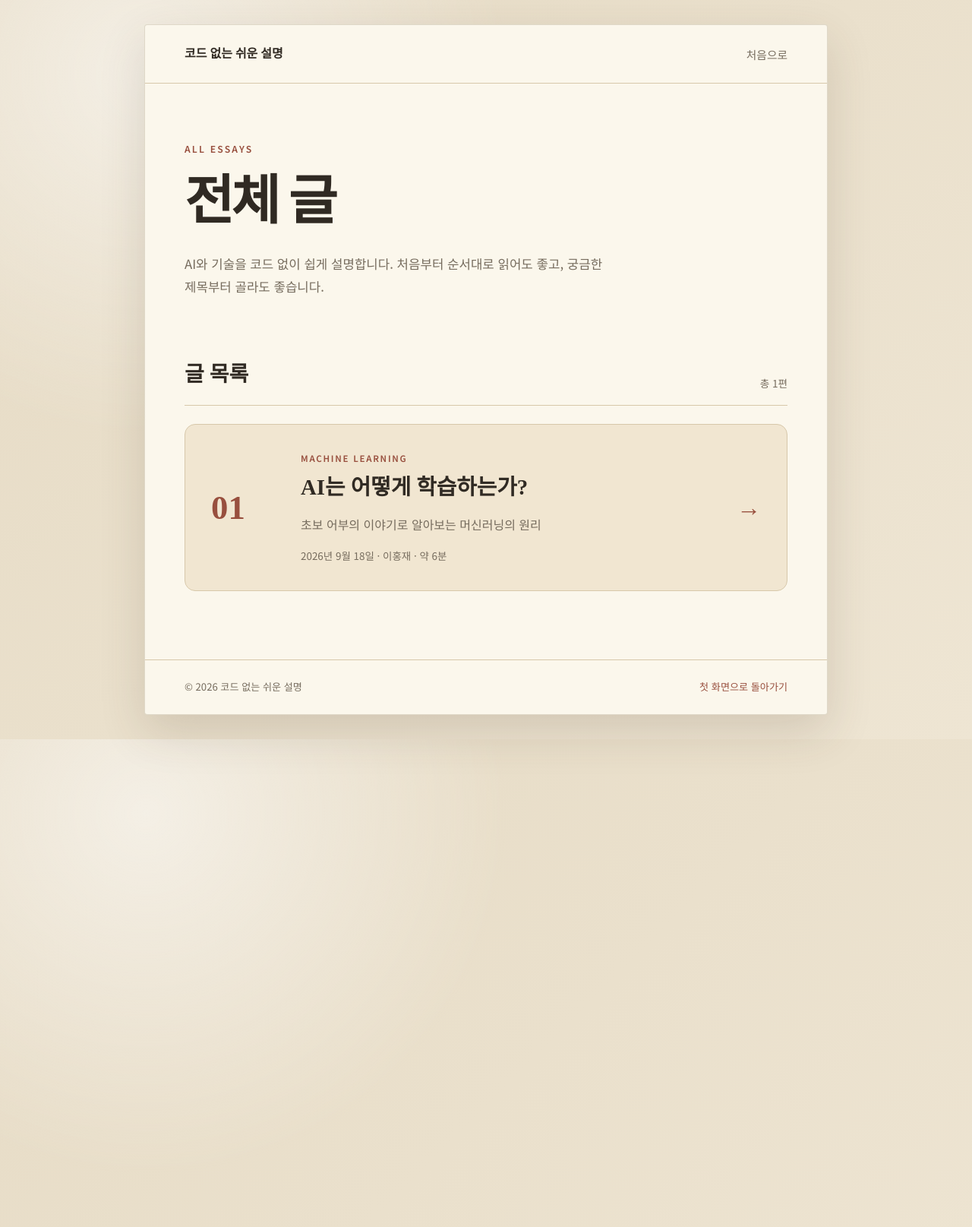
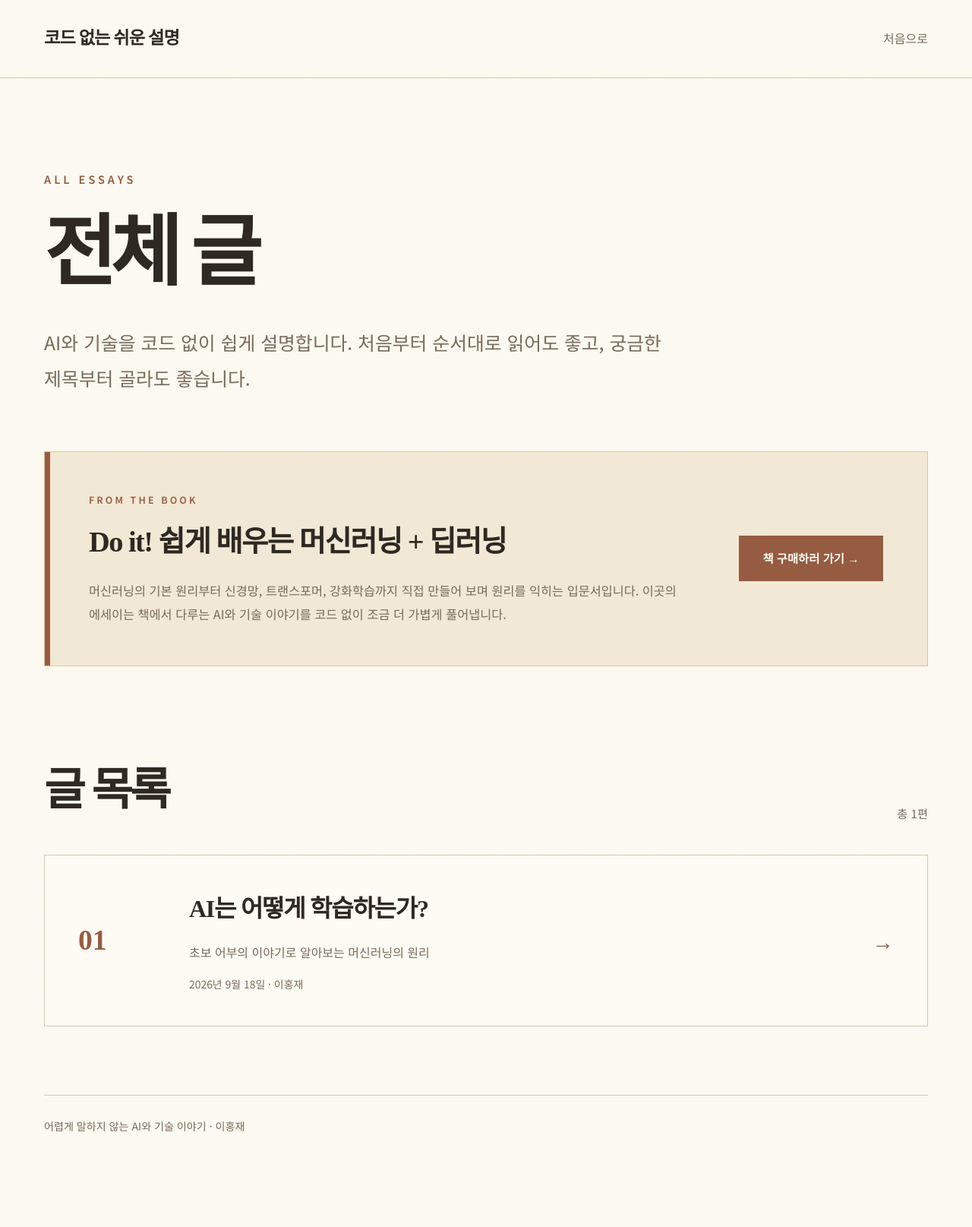
Before and after one commit to chaeyeun-kim/my_website, a Jekyll site: the page essay/index.html, which Jekyll copies as it is, in a window 1280 px wide. Shown: the whole page at 76% size. Built offline with Jekyll 4.4.1, drawn with Linux system fonts in a browser that asks for light colours.

Commit message:
Refactor index.html for improved layout and styles
Updated the HTML structure and styles for better layout and readability.

```diff
--- a/essay/index.html
+++ b/essay/index.html
@@ -5,279 +5,356 @@
   <meta name="viewport" content="width=device-width, initial-scale=1">
 
   <title>전체 글 | 코드 없는 쉬운 설명</title>
-
   <meta
     name="description"
-    content="코드 없는 쉬운 설명의 전체 글 목록입니다."
+    content="AI와 기술을 코드 없이 쉽게 설명하는 에세이 목록"
   >
 
   <link rel="preconnect" href="https://fonts.googleapis.com">
   <link rel="preconnect" href="https://fonts.gstatic.com" crossorigin>
-
   <link
-    href="https://fonts.googleapis.com/css2?family=Noto+Sans+KR:wght@400;500;600&family=Noto+Serif+KR:wght@500;600;700&display=swap"
+    href="https://fonts.googleapis.com/css2?family=Noto+Sans+KR:wght@400;500;600&family=Noto+Serif+KR:wght@400;600;700&display=swap"
     rel="stylesheet"
   >
 
   <style>
     :root {
-      --background: #e9dfca;
-      --paper: #fbf7ec;
-      --paper-dark: #f1e6d1;
-      --ink: #302a23;
-      --muted: #766c5e;
-      --accent: #984f3e;
-      --accent-dark: #74392d;
-      --line: #d7c8aa;
-      --shadow: rgba(75, 59, 38, 0.16);
+      --outer-paper: #e8dfca;
+      --paper: #fbf8ef;
+      --paper-dark: #f1e8d5;
+      --ink: #2e2922;
+      --soft-ink: #786b5a;
+      --accent: #965c42;
+      --accent-dark: #74422f;
+      --line: #d8c7a6;
+      --white: #fffdf7;
     }
 
     * {
       box-sizing: border-box;
     }
 
+    html {
+      scroll-behavior: smooth;
+    }
+
     body {
       margin: 0;
-      padding: 32px 18px;
+      background: var(--outer-paper);
       color: var(--ink);
-      background:
-        radial-gradient(
-          circle at 15% 10%,
-          rgba(255, 255, 255, 0.55),
-          transparent 34%
-        ),
-        linear-gradient(135deg, #e6dbc5, #eee5d3);
       font-family: "Noto Sans KR", sans-serif;
-      line-height: 1.75;
+      word-break: keep-all;
+      line-height: 1.8;
+    }
+
+    a {
+      color: inherit;
     }
 
     .page {
-      width: min(100%, 900px);
-      min-height: calc(100vh - 64px);
+      width: min(1500px, 100%);
+      min-height: 100vh;
       margin: 0 auto;
-      overflow: hidden;
-      background: var(--paper);
-      border: 1px solid rgba(113, 89, 58, 0.2);
-      border-radius: 4px;
-      box-shadow: 0 22px 60px var(--shadow);
+      background:
+        linear-gradient(rgba(255,255,255,0.15), rgba(255,255,255,0.15)),
+        var(--paper);
+      box-shadow: 0 0 35px rgba(81, 62, 34, 0.08);
     }
 
-    header {
+    .site-header {
       display: flex;
       align-items: center;
       justify-content: space-between;
-      gap: 24px;
-      padding: 24px 52px;
+      gap: 30px;
+      padding: 30px 58px;
       border-bottom: 1px solid var(--line);
     }
 
-    .wordmark {
-      color: var(--ink);
-      font-family: "Noto Serif KR", serif;
-      font-weight: 700;
+    .site-title,
+    .home-link {
       text-decoration: none;
     }
 
-    header nav a {
-      color: var(--muted);
-      font-size: 0.92rem;
-      text-decoration: none;
+    .site-title {
+      font-family: "Noto Serif KR", serif;
+      font-size: 1.45rem;
+      font-weight: 700;
+      letter-spacing: -0.04em;
     }
 
-    header nav a:hover {
+    .home-link {
+      color: var(--soft-ink);
+      font-size: 1rem;
+    }
+
+    .home-link:hover {
       color: var(--accent);
     }
 
     main {
-      padding: 76px 52px 90px;
+      padding: 0 58px 120px;
+    }
+
+    .hero {
+      max-width: 1000px;
+      padding: 120px 0 72px;
     }
 
     .eyebrow {
-      margin: 0 0 14px;
+      display: block;
+      margin-bottom: 30px;
       color: var(--accent);
-      font-size: 0.76rem;
+      font-size: 0.9rem;
       font-weight: 600;
-      letter-spacing: 0.18em;
+      letter-spacing: 0.28em;
+    }
+
+    h1,
+    h2,
+    h3 {
+      font-family: "Noto Serif KR", serif;
     }
 
     h1 {
-      margin: 0;
-      font-family: "Noto Serif KR", serif;
-      font-size: clamp(2.4rem, 7vw, 4.4rem);
-      line-height: 1.25;
-      letter-spacing: -0.05em;
+      margin: 0 0 38px;
+      font-size: clamp(3.8rem, 8vw, 7.8rem);
+      font-weight: 600;
+      line-height: 1.08;
+      letter-spacing: -0.07em;
     }
 
-    .introduction {
-      max-width: 610px;
-      margin: 24px 0 0;
-      color: var(--muted);
-      font-size: 1.05rem;
-      word-break: keep-all;
+    .hero-description {
+      max-width: 890px;
+      margin: 0;
+      color: var(--soft-ink);
+      font-size: clamp(1.1rem, 2vw, 1.55rem);
+      line-height: 1.9;
+    }
+
+    .book-card {
+      position: relative;
+      overflow: hidden;
+      display: grid;
+      grid-template-columns: minmax(0, 1fr) auto;
+      align-items: center;
+      gap: 55px;
+      margin: 0 0 110px;
+      padding: 52px 58px;
+      background: var(--paper-dark);
+      border: 1px solid var(--line);
+    }
+
+    .book-card::before {
+      position: absolute;
+      top: 0;
+      left: 0;
+      width: 7px;
+      height: 100%;
+      background: var(--accent);
+      content: "";
+    }
+
+    .book-label {
+      display: block;
+      margin-bottom: 17px;
+      color: var(--accent);
+      font-size: 0.78rem;
+      font-weight: 600;
+      letter-spacing: 0.25em;
+    }
+
+    .book-card h2 {
+      margin: 0 0 20px;
+      font-size: clamp(1.7rem, 3vw, 2.5rem);
+      line-height: 1.45;
+      letter-spacing: -0.04em;
+    }
+
+    .book-card p {
+      max-width: 820px;
+      margin: 0;
+      color: var(--soft-ink);
+      font-size: 1.02rem;
+      line-height: 1.9;
+    }
+
+    .book-button {
+      display: inline-flex;
+      align-items: center;
+      justify-content: center;
+      min-width: 190px;
+      padding: 15px 23px;
+      background: var(--accent);
+      color: var(--white);
+      border: 1px solid var(--accent);
+      text-decoration: none;
+      font-size: 0.96rem;
+      font-weight: 600;
+      transition:
+        background 160ms ease,
+        border-color 160ms ease,
+        transform 160ms ease;
+    }
+
+    .book-button:hover {
+      background: var(--accent-dark);
+      border-color: var(--accent-dark);
+      transform: translateY(-2px);
     }
 
     .list-heading {
       display: flex;
       align-items: flex-end;
       justify-content: space-between;
-      gap: 20px;
-      margin: 76px 0 24px;
-      padding-bottom: 16px;
-      border-bottom: 1px solid var(--line);
+      gap: 30px;
+      margin-bottom: 32px;
     }
 
     .list-heading h2 {
       margin: 0;
-      font-family: "Noto Serif KR", serif;
-      font-size: 1.75rem;
+      font-size: clamp(2.2rem, 5vw, 3.7rem);
+      letter-spacing: -0.06em;
     }
 
-    .list-heading span {
-      color: var(--muted);
-      font-size: 0.85rem;
+    .essay-count {
+      margin-bottom: 9px;
+      color: var(--soft-ink);
+      font-size: 0.95rem;
     }
 
-    .article-card {
+    .essay-list {
       display: grid;
-      grid-template-columns: 90px 1fr auto;
-      gap: 28px;
+      gap: 22px;
+    }
+
+    .essay-card {
+      position: relative;
+      display: grid;
+      grid-template-columns: 110px minmax(0, 1fr) auto;
       align-items: center;
-      padding: 34px;
-      color: var(--ink);
-      background: var(--paper-dark);
+      gap: 36px;
+      padding: 42px 44px;
+      background: rgba(255, 253, 247, 0.68);
       border: 1px solid var(--line);
-      border-radius: 14px;
       text-decoration: none;
-      cursor: pointer;
       transition:
-        transform 160ms ease,
         border-color 160ms ease,
         box-shadow 160ms ease,
-        background 160ms ease;
+        transform 160ms ease;
     }
 
-    .article-card:hover {
-      transform: translateY(-4px);
-      background: #f5ead5;
+    .essay-card:hover {
       border-color: var(--accent);
-      box-shadow: 0 14px 30px rgba(75, 59, 38, 0.13);
+      box-shadow: 0 15px 36px rgba(84, 60, 32, 0.08);
+      transform: translateY(-3px);
     }
 
-    .article-card:focus-visible {
-      outline: 3px solid rgba(152, 79, 62, 0.35);
-      outline-offset: 5px;
+    .essay-number {
+      color: var(--accent);
+      font-family: "Noto Serif KR", serif;
+      font-size: 2.35rem;
+      font-weight: 600;
     }
 
-    .number {
-      color: var(--accent);
-      font-family: "Noto Serif KR", serif;
-      font-size: 2.8rem;
-      font-weight: 700;
-      line-height: 1;
+    .essay-content h3 {
+      margin: 0 0 13px;
+      font-size: clamp(1.35rem, 2.5vw, 2rem);
+      letter-spacing: -0.04em;
     }
 
-    .category {
-      margin: 0 0 8px;
-      color: var(--accent);
-      font-size: 0.72rem;
-      font-weight: 600;
-      letter-spacing: 0.15em;
+    .essay-description {
+      margin: 0 0 15px;
+      color: var(--soft-ink);
+      font-size: 1rem;
     }
 
-    .article-card h3 {
+    .essay-meta {
       margin: 0;
-      font-family: "Noto Serif KR", serif;
-      font-size: clamp(1.3rem, 4vw, 1.8rem);
-      line-height: 1.4;
-      word-break: keep-all;
+      color: var(--soft-ink);
+      font-size: 0.87rem;
     }
 
-    .summary {
-      margin: 14px 0 0;
-      color: var(--muted);
-      word-break: keep-all;
-    }
-
-    .meta {
-      margin: 16px 0 0;
-      color: var(--muted);
-      font-size: 0.84rem;
-    }
-
-    .arrow {
+    .essay-arrow {
       color: var(--accent);
-      font-family: serif;
-      font-size: 2rem;
+      font-size: 1.8rem;
       transition: transform 160ms ease;
     }
 
-    .article-card:hover .arrow {
-      transform: translateX(5px);
+    .essay-card:hover .essay-arrow {
+      transform: translateX(6px);
     }
 
     footer {
-      display: flex;
-      justify-content: space-between;
-      gap: 20px;
-      padding: 24px 52px;
-      color: var(--muted);
+      margin-top: 90px;
+      padding-top: 28px;
       border-top: 1px solid var(--line);
-      font-size: 0.82rem;
+      color: var(--soft-ink);
+      font-size: 0.88rem;
     }
 
-    footer a {
-      color: var(--accent);
-      text-decoration: none;
-    }
-
-    @media (max-width: 680px) {
-      body {
-        padding: 0;
-      }
-
-      .page {
-        min-height: 100vh;
-        border: 0;
-        border-radius: 0;
-        box-shadow: none;
-      }
-
-      header {
-        padding: 20px 22px;
+    @media (max-width: 820px) {
+      .site-header {
+        padding: 24px 25px;
       }
 
       main {
-        padding: 62px 24px 72px;
+        padding: 0 25px 80px;
+      }
+
+      .hero {
+        padding: 75px 0 55px;
+      }
+
+      h1 {
+        font-size: clamp(3.3rem, 17vw, 5rem);
+      }
+
+      .book-card {
+        grid-template-columns: 1fr;
+        gap: 32px;
+        margin-bottom: 80px;
+        padding: 40px 32px;
+      }
+
+      .book-button {
+        width: 100%;
+      }
+
+      .essay-card {
+        grid-template-columns: 1fr auto;
+        gap: 16px;
+        padding: 32px 28px;
+      }
+
+      .essay-number {
+        grid-column: 1 / -1;
+        font-size: 1.6rem;
+      }
+    }
+
+    @media (max-width: 520px) {
+      .site-header {
+        align-items: flex-start;
+        flex-direction: column;
+        gap: 5px;
       }
 
       .list-heading {
-        margin-top: 58px;
+        align-items: flex-start;
+        flex-direction: column;
+        gap: 4px;
       }
 
-      .article-card {
-        grid-template-columns: 1fr;
-        gap: 18px;
-        padding: 28px 24px;
+      .essay-count {
+        margin: 0;
       }
 
-      .number {
-        font-size: 2.2rem;
+      .essay-card {
+        grid-template-columns: 1fr;
       }
 
-      .arrow {
+      .essay-arrow {
         display: none;
-      }
-
-      footer {
-        flex-direction: column;
-        padding: 24px;
-      }
-    }
-
-    @media (prefers-reduced-motion: reduce) {
-      .article-card,
-      .arrow {
-        transition: none;
       }
     }
   </style>
@@ -285,60 +362,87 @@
 
 <body>
   <div class="page">
-    <header>
-      <a class="wordmark" href="../">코드 없는 쉬운 설명</a>
 
-      <nav aria-label="주요 메뉴">
-        <a href="../">처음으로</a>
-      </nav>
+    <header class="site-header">
+      <a class="site-title" href="../">코드 없는 쉬운 설명</a>
+      <a class="home-link" href="../">처음으로</a>
     </header>
 
     <main>
-      <section>
-        <p class="eyebrow">ALL ESSAYS</p>
+      <section class="hero">
+        <span class="eyebrow">ALL ESSAYS</span>
+
         <h1>전체 글</h1>
 
-        <p class="introduction">
+        <p class="hero-description">
           AI와 기술을 코드 없이 쉽게 설명합니다.
-          처음부터 순서대로 읽어도 좋고, 궁금한 제목부터 골라도 좋습니다.
+          처음부터 순서대로 읽어도 좋고,
+          궁금한 제목부터 골라도 좋습니다.
         </p>
       </section>
 
-      <section aria-labelledby="article-list-title">
-        <div class="list-heading">
-          <h2 id="article-list-title">글 목록</h2>
-          <span>총 1편</span>
+      <aside class="book-card" aria-labelledby="book-title">
+        <div>
+          <span class="book-label">FROM THE BOOK</span>
+
+          <h2 id="book-title">
+            Do it! 쉽게 배우는 머신러닝 + 딥러닝
+          </h2>
+
+          <p>
+            머신러닝의 기본 원리부터 신경망, 트랜스포머,
+            강화학습까지 직접 만들어 보며 원리를 익히는 입문서입니다.
+            이곳의 에세이는 책에서 다루는 AI와 기술 이야기를
+            코드 없이 조금 더 가볍게 풀어냅니다.
+          </p>
         </div>
 
         <a
-          class="article-card"
-          href="001-how-ai-learns.html"
-          aria-label="01. AI는 어떻게 학습하는가? 읽기"
+          class="book-button"
+          href="https://product.kyobobook.co.kr/detail/S000220806717"
+          target="_blank"
+          rel="noopener noreferrer"
         >
-          <span class="number">01</span>
+          책 구매하러 가기&nbsp;→
+        </a>
+      </aside>
 
-          <div>
-            <p class="category">MACHINE LEARNING</p>
+      <section aria-labelledby="essay-list-title">
+        <div class="list-heading">
+          <h2 id="essay-list-title">글 목록</h2>
+          <span class="essay-count">총 1편</span>
+        </div>
+
+        <div class="essay-list">
+          <a
+            class="essay-card"
+            href="./001-how-ai-learns.html"
+            aria-label="AI는 어떻게 학습하는가? 읽기"
+          >
+            <span class="essay-number">01</span>
+
+            <div class="essay-content">
               <h3>AI는 어떻게 학습하는가?</h3>
 
-            <p class="summary">
+              <p class="essay-description">
                 초보 어부의 이야기로 알아보는 머신러닝의 원리
               </p>
 
-            <p class="meta">
-              2026년 9월 18일 · 이홍재 · 약 6분
+              <p class="essay-meta">
+                2026년 9월 18일 · 이홍재
               </p>
             </div>
 
-          <span class="arrow" aria-hidden="true">&rarr;</span>
+            <span class="essay-arrow" aria-hidden="true">→</span>
           </a>
+        </div>
       </section>
+
+      <footer>
+        어렵게 말하지 않는 AI와 기술 이야기 · 이홍재
+      </footer>
     </main>
 
-    <footer>
-      <span>© 2026 코드 없는 쉬운 설명</span>
-      <a href="../">첫 화면으로 돌아가기</a>
-    </footer>
   </div>
 </body>
 </html>
```
Lines whose indentation alone changed are shown as unchanged.
